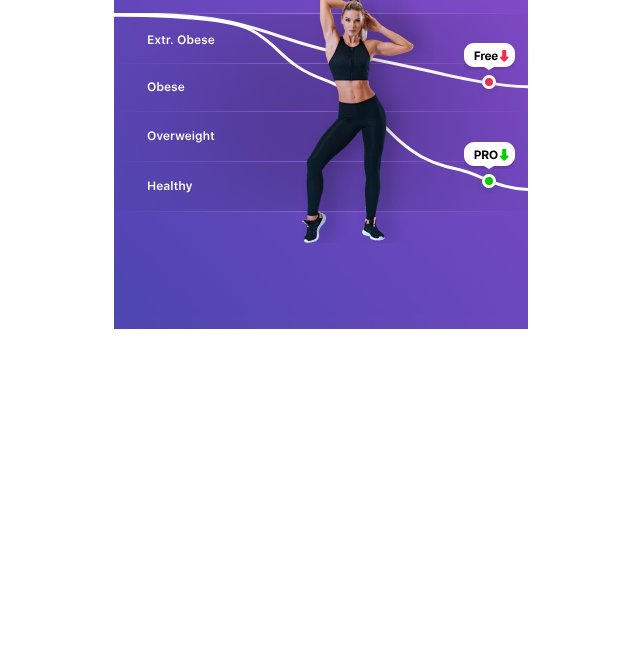
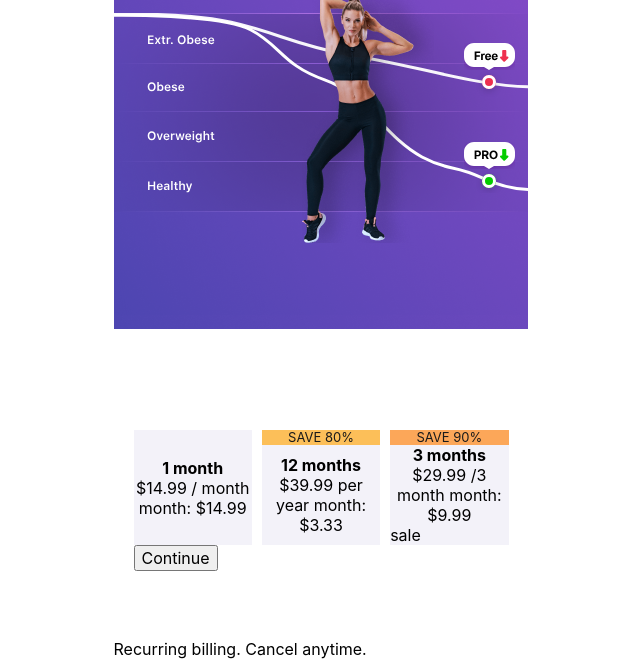
Before and after one commit to V-Svistunova/test-baner, a website: page app/index.html in a window 1280 px wide. Shown: the part 141-800 px from the top of the page, without its empty margins (319-959 px from the left). Drawn offline with Linux system fonts and the light colour scheme; a web font is replaced by a local one.

Commit message:
feat: add flex from block subscribe

```diff
--- a/app/index.html
+++ b/app/index.html
@@ -13,8 +13,8 @@
   <div class="wrapper">
 
     <main class="main">
+
       <header class="header">
-
         <button class="header__btn">
           <svg width="32" height="32" viewBox="0 0 32 32" fill="none" xmlns="http://www.w3.org/2000/svg">
             <circle class="header__btn--svg" cx="16" cy="16" r="16" fill="white" fill-opacity="0.527344"/>
@@ -109,12 +109,49 @@
             </defs>
           </svg>
         </div>
+      </header>
 
+      <section class="subscribe">
+        <div class="container">
+          <div class="subscribe__wrapper">
 
+            <button class="subscribe__block">
+              <div class="subscribe__block-header block-header--1"></div>
+              <div class="subscribe__block-main">
+                <h4 class="subscribe__block-title">1 month</h4>
+                <span class="subscribe__block-text">$14.99 / month</span>
+                <span class="subscribe__block-text">month: $14.99</span>
+              </div>
+              <div class="subscribe__block-footer"></div>
+            </button>
 
-      </header>
+            <button class="subscribe__block">
+              <div class="subscribe__block-header block-header--2">SAVE 80%</div>
+              <div class="subscribe__block-main">
+                <h4 class="subscribe__block-title">12 months</h4>
+                <span class="subscribe__block-text">$39.99 per year</span>
+                <span class="subscribe__block-text">month: $3.33</span>
+              </div>
+              <div class="subscribe__block-footer"></div>
+            </button>
+
+            <button class="subscribe__block">
+              <div class="subscribe__block-header block-header--3">SAVE 90%</div>
+              <div class="subscribe__block-main">
+                <h4 class="subscribe__block-title">3 months</h4>
+                <span class="subscribe__block-text">$29.99 /3 month</span>
+                <span class="subscribe__block-text">month: $9.99</span>
+              </div>
+              <div class="subscribe__block-footer">sale</div>
+            </button>
+
+          </div>
+          <button class="subscribe__btn">Сontinue</button>
+        </div>
+      </section>
     </main>
-    <footer class="footer"></footer>
+
+    <footer class="footer">Recurring billing. Cancel anytime.</footer>
 
   </div>
 
--- a/app/scss/_reset.scss
+++ b/app/scss/_reset.scss
@@ -51,3 +51,7 @@ select {
 a{
   text-decoration: none;
 }
+
+button {
+  cursor: pointer;
+}
--- a/app/scss/style.scss
+++ b/app/scss/style.scss
@@ -52,6 +52,55 @@
   }
 
 
+  .subscribe {
+
+
+    &__wrapper {
+      padding-top: 100px;
+      display: grid;
+      grid-template-columns: repeat(3, 1fr);
+      grid-gap: 10px;
+    }
+
+    &__block {
+      display: flex;
+      flex-direction: column;
+      justify-content: space-between;
+      border: none;
+      background: $color__block--bg-white;
+      padding: 0;
+
+      &:active,
+      &:hover,
+      &:focus {
+        background: linear-gradient(225deg, #894AC9 0%, #4D46B1 100%);
+      }
+    }
+
+    &__block-header {
+      width: 100%;
+      font-size: 13px;
+      line-height: 15px;
+      @extend %title-font;
+      text-align: center;
+    }
+
+    & .block-header--1 {
+      background: white;
+    }
+
+    & .block-header--2 {
+      background: $secondary;
+      color: $text--bg-white;
+    }
+
+    & .block-header--3 {
+      background: $primary;
+      color: $text--bg-white;
+    }
+  }
+
+
 
 
   @media (max-width: 375px) {
```
Also changed, not shown: app/css/style.min.css. Lines whose indentation alone changed are shown as unchanged.
